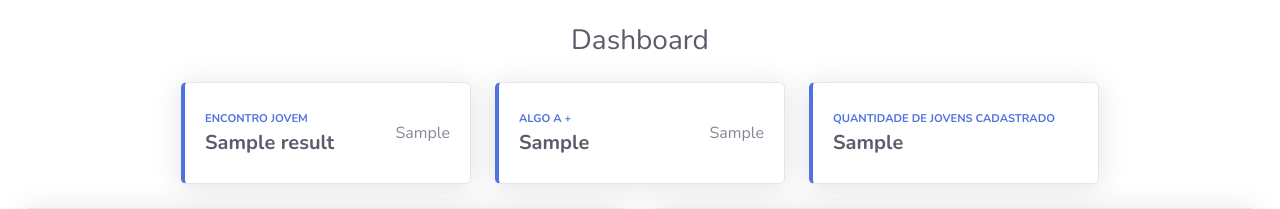
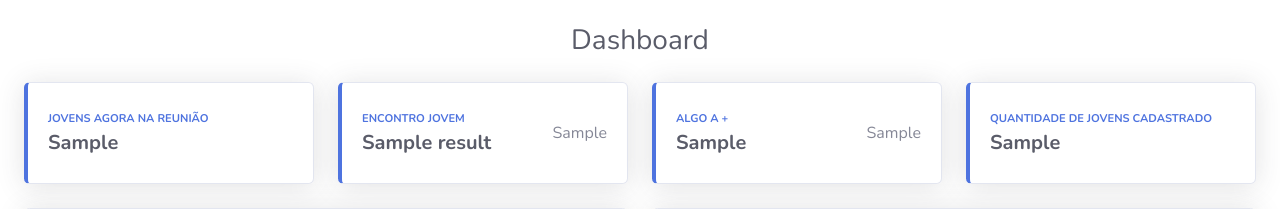
Before and after one commit to arquimedesjr/app_wep_issacar, a Django app: template app/templates/index.html in a window 1280 px wide. Shown: the part 56-265 px from the top of the page. Run offline with Django 3.2, Linux system fonts and the light colour scheme; the template is opened without the code that fills it: most values are stand-ins (such as "Sample title", 1, 10 or a date in 2020); some libraries are stand-ins or nearby versions.

Commit message:
Criação do campo para saber quantidade de jovem que estão com presença

```diff
--- a/app/templates/index.html
+++ b/app/templates/index.html
@@ -19,6 +19,22 @@ Dashboard
 
     <!-- Content Row -->
     <div class="row justify-content-center">
+
+         <div class="col-xl-3 col-md-6 mb-4 ">
+            <div class="card border-left-primary shadow h-100 py-2">
+                <div class="card-body">
+                    <div class="row no-gutters align-items-center">
+                        <div class="col mr-2" action="{% url 'deslogar' %}">
+                            <div class="text-xs font-weight-bold text-primary text-uppercase mb-1">Jovens agora na reunião
+                            </div>
+                            <div class="h5 mb-0 font-weight-bold text-gray-800">
+                                {{qnt_jovem_presenca}}
+                            </div>
+                        </div>
+                    </div>
+                </div>
+            </div>
+        </div>
 
         <div class="col-xl-3 col-md-6 mb-4 ">
             <div class="card border-left-primary shadow h-100 py-2">
--- a/app/views/jovem_views.py
+++ b/app/views/jovem_views.py
@@ -7,7 +7,7 @@ from ..forms import *
 
 @login_required
 def lista_jovens_presenca(request, tamplate_name="list_jovem.html"):
-    jovens_presente = Jovens.objects.all()
+    jovens_presente = Jovens.objects.order_by()
     jovens = {'lista': jovens_presente}
 
     if request.method == "POST":
```
Also changed, not shown: app/views/index_view.py (+8 -1 lines).
